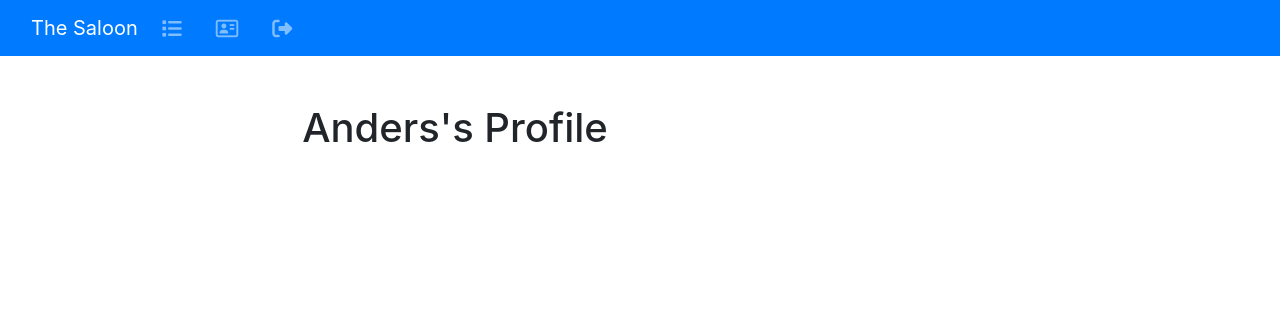
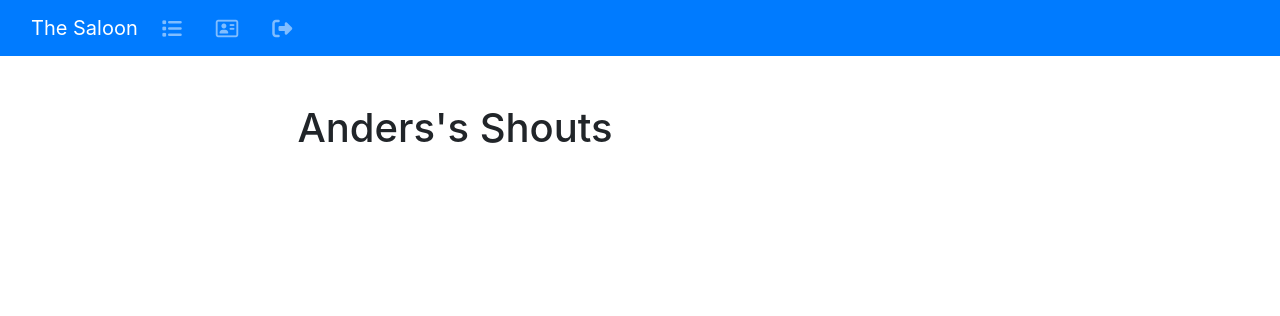
Before and after one commit to AndersH82/TheSaloon, a Django app: page /profile/5 in a window 1280 px wide. Shown: the top 316 px of the page. Run offline with Django 5.2, Linux system fonts and the light colour scheme; a user stored in the database is signed in; data comes from the database, SQL or seed files in the repository; both versions use the stored data as it was after the commit; some libraries are stand-ins or nearby versions.

Commit message:
make change to profile page

```diff
--- a/the_saloon/templates/profile.html
+++ b/the_saloon/templates/profile.html
@@ -6,8 +6,8 @@
 
 <div class="container text-center">
   <div class="row">
-    <div class="col-8">
-      <h1>{{ profile.user.username }}'s Profile</h1>
+    <div class="col-md-8">
+      <h1>{{ profile.user.username }}'s Shouts</h1>
       <br />
       {% if shouts%}
       {% for shout in shouts %}
@@ -38,8 +38,8 @@
       {% endif %}
     </div>
 
-    <div class="col-4">
-      <br/><br/>
+    <div class="col-md-4">
+      <br/>
 
       {% if profile.profile_image %}
       <div class="container mt-4 mb-4 p-3 d-flex justify-content-center">
@@ -70,7 +70,16 @@
                   <a href="{{ profile.linkedin_link }}" target="new"><i class="fa-brands fa-linkedin"></i></a>
                   {% endif %}
                 </div>
+
                     <br/>
+                    <h5> Follows </h5>
+                    <p class="card-text">{% for following in profile.follows.all %}
+                      <a href="{% url 'profile' following.user.id %}">{{ following }}</a><br />
+                      {% endfor %}
+                      <h5> Followers </h5>
+                      <p class="card-text">{% for following in profile.followed_by.all %}
+                        <a href="{% url 'profile' following.user.id %}">{{ following }}</a><br />
+                        {% endfor %}
 
                         <form method=POST>
                           {% csrf_token %}
@@ -86,15 +95,6 @@
                           {% endif %}
                           <br/><br/>
                           <button class="btn btn-outline-info"><a href="{% url 'update_user' %}">Edit Profile</a></button>
-                    <br/><br/>
-                    <h5> Follows </h5>
-                    <p class="card-text">{% for following in profile.follows.all %}
-                      <a href="{% url 'profile' following.user.id %}">{{ following }}</a><br />
-                      {% endfor %}
-                      <h5> Followers </h5>
-                      <p class="card-text">{% for following in profile.followed_by.all %}
-                        <a href="{% url 'profile' following.user.id %}">{{ following }}</a><br />
-                        {% endfor %}
                 </div> </div>
       </div>
       {% endif %}
@@ -103,7 +103,6 @@
 
 
 
-
       {% endif %}
 
       {% endblock %}
```
Also changed, not shown: db.sqlite3. Lines whose indentation alone changed are shown as unchanged.
